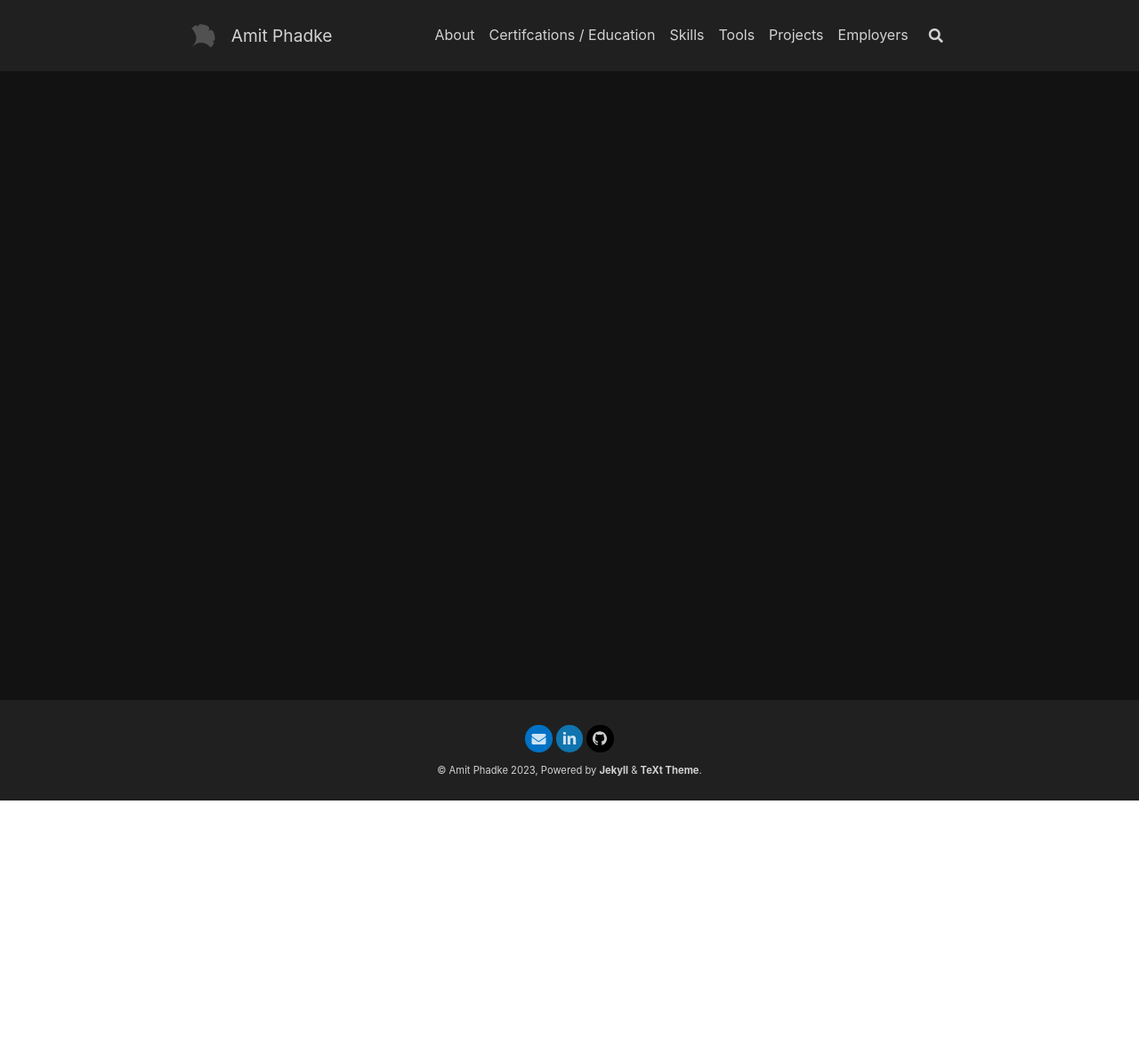
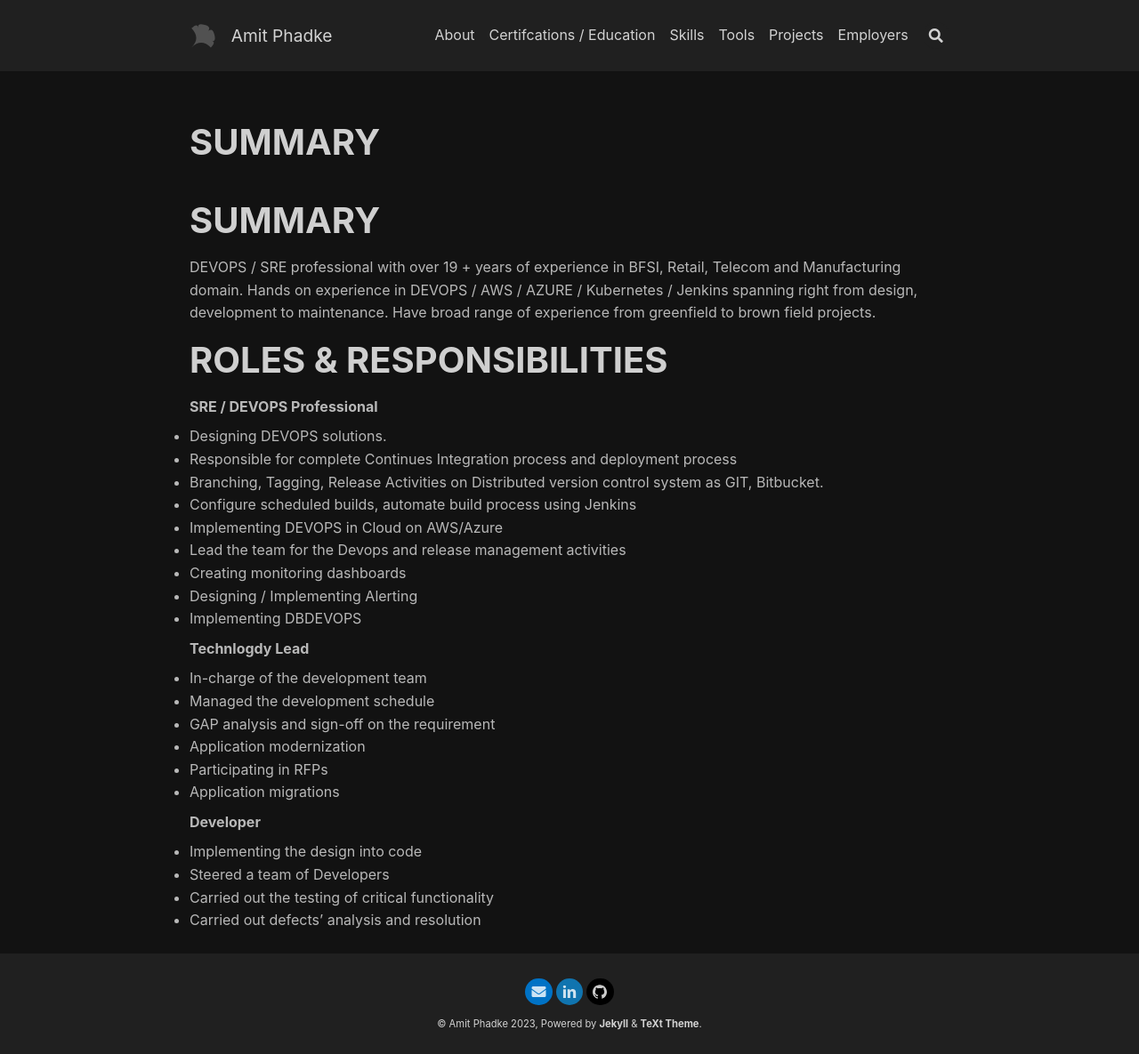
Before and after one commit to amitrphadke/amitrphadke.github.io, a Jekyll site: the page built from index.md, in a window 1280 px wide. Shown: the whole page at 89% size. Built offline with Jekyll 4.4.1, drawn with Linux system fonts in a browser that asks for light colours; nearby versions of some CDN libraries; our own code applies the rules of GitHub Pages for plain Markdown files; before the commit the page ends 900 px from its top, so only the background shows below that.

Commit message:
fix summary

```diff
--- a/index.md
+++ b/index.md
@@ -3,3 +3,33 @@
 #articles:
 #   excerpt_type: html
 ---
+# SUMMARY
+
+DEVOPS / SRE professional with over 19 + years of experience in BFSI, Retail, Telecom and Manufacturing domain. Hands on experience in DEVOPS / AWS / AZURE / Kubernetes / Jenkins spanning right from design, development to maintenance. Have broad range of experience from greenfield to brown field projects.
+
+# ROLES & RESPONSIBILITIES
+
+**SRE / DEVOPS Professional**
+ - Designing DEVOPS solutions.
+ - Responsible for complete Continues Integration process and deployment process
+ - Branching, Tagging,  Release Activities on Distributed version control system as GIT, Bitbucket.
+ - Configure scheduled builds, automate build process using Jenkins
+ - Implementing DEVOPS in Cloud on AWS/Azure
+ - Lead the team for the Devops and release management activities
+ - Creating monitoring dashboards
+ - Designing / Implementing Alerting
+ - Implementing DBDEVOPS
+
+**Technlogdy Lead**
+- In-charge of the development team
+- Managed the development schedule
+- GAP analysis and sign-off on the requirement
+- Application modernization
+- Participating in RFPs
+- Application migrations
+
+**Developer**
+- Implementing the design into code
+- Steered a team of Developers
+- Carried out the testing of critical functionality
+- Carried out defects’ analysis and resolution
```
